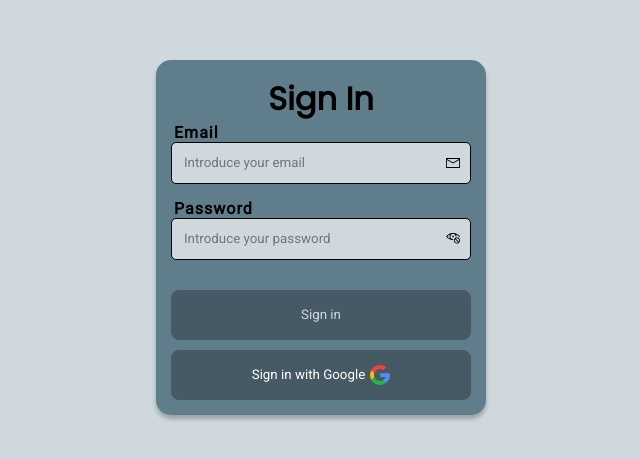
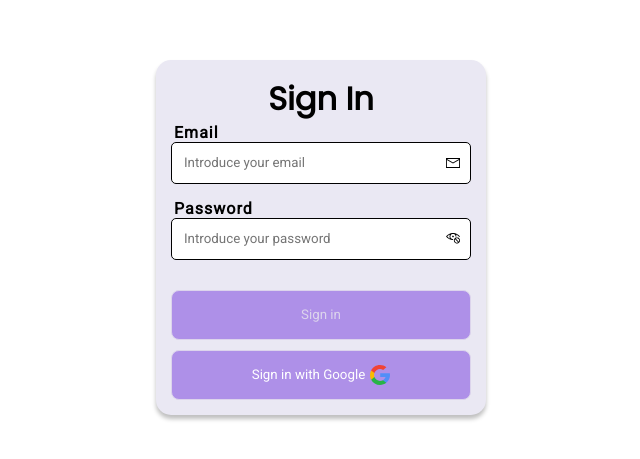
Before and after one commit to joseluron/react-typescript, a React (Create React App) app: page /sign-in in a window 1280 px wide. Shown: the part 163-622 px from the top of the page, without its empty margins (319-959 px from the left). Built offline with nearby package versions, Linux system fonts and the light colour scheme; no server answers.

Commit message:
Made some changes to the app theme colors

```diff
--- a/src/components/NavigationHeader/NavigationHeader.scss
+++ b/src/components/NavigationHeader/NavigationHeader.scss
@@ -32,7 +32,7 @@
             }
         }
         .active {
-            background: $color-primary-3;
+            background: $color-primary-4;
 
             a {
                 color: $color-secondary-1;
--- a/src/pages/SignInPage/SignInPage.scss
+++ b/src/pages/SignInPage/SignInPage.scss
@@ -68,7 +68,7 @@
 
             .sign-in-button {
                 padding: 3px 0;
-                background: $color-primary-3;
+                background: $color-primary-4;
                 border: 1px solid $color-primary-3;
                 border-radius: 8px;
                 font-family: 'Roboto';
@@ -80,7 +80,7 @@
             }
 
             .disabled {
-                color: $color-primary-1;
+                color: $color-primary-3;
                 cursor: not-allowed;
             }
         }
@@ -90,7 +90,7 @@
             width: 100%;
             margin-top: 10px;
             padding: 3px 0;
-            background: $color-primary-3;
+            background: $color-primary-4;
             border: 1px solid $color-primary-3;
             border-radius: 8px;
             font-family: 'Roboto';
--- a/src/theme.scss
+++ b/src/theme.scss
@@ -1,7 +1,7 @@
-$color-primary-1: #CFD8DC;
-$color-primary-2: #607D8B;
-$color-primary-3: #455A64;
-$color-primary-4: #05386B;
+$color-primary-1: #FFFFFF;
+$color-primary-2: #EAE8F3;
+$color-primary-3: #DCD4EC;
+$color-primary-4: #AE90E8;
 
 $color-secondary-1: #FFFFFF;
 $color-secondary-2: #000000;
```
